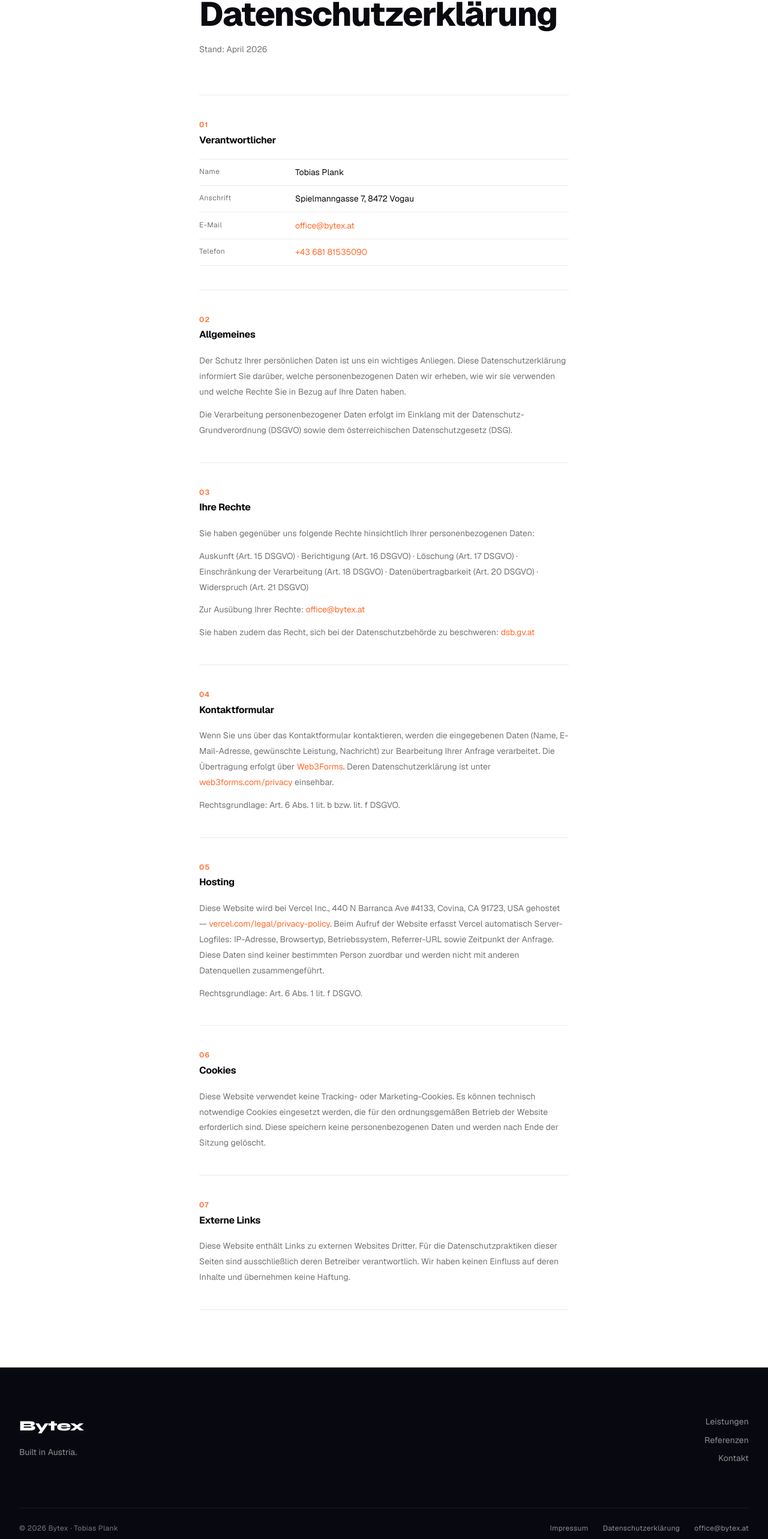
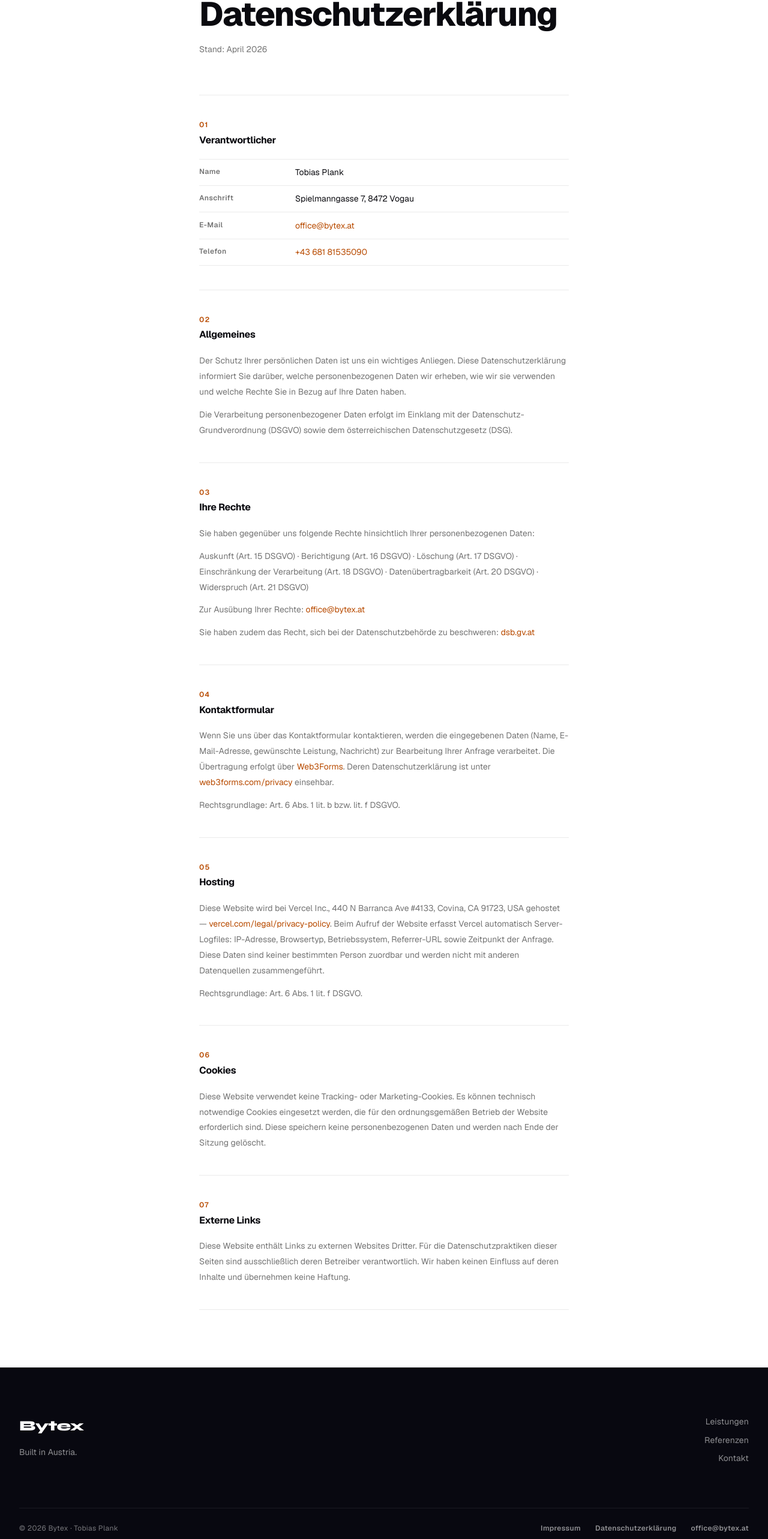
Before and after one commit to platob23/bytex-website, a Next.js app: page /de/datenschutz in a window 1280 px wide. Shown: the part 225-2791 px from the top of the page at 60% size. Built offline with nearby package versions, Linux system fonts and the light colour scheme.

Commit message:
fix(a11y): darken accent-text and error tokens for WCAG AA

```diff
--- a/app/globals.css
+++ b/app/globals.css
@@ -10,7 +10,7 @@
   --accent-from:   #FF6B2C;
   --accent-to:     #FF9500;
   --accent:        #FF6B2C;
-  --accent-text:   #C05000;
+  --accent-text:   #B84B00;
   --border-accent: rgba(255, 107, 44, 0.25);
 
   /* Text */
@@ -22,7 +22,7 @@
 
   /* Semantic */
   --success:       #00A876;
-  --error:         #E53935;
+  --error:         #D63434;
 
   /* Typography — families */
   --font-display-family: var(--font-display), sans-serif;
@@ -222,7 +222,7 @@
 }
 
 .project-row:hover .project-number {
-  color: var(--accent);
+  color: var(--accent-text);
 }
 
 .project-name {
@@ -236,7 +236,7 @@
 }
 
 .project-row:hover .project-name {
-  color: var(--accent);
+  color: var(--accent-text);
 }
 
 .project-description {
@@ -292,7 +292,7 @@
 }
 
 .project-row:hover .project-link {
-  color: var(--accent);
+  color: var(--accent-text);
   gap: 0.7rem;
 }
 
@@ -398,6 +398,7 @@
 
 .footer-email {
   font-size: var(--text-xs);
+  font-weight: var(--weight-semibold);
   color: var(--on-dark-muted);
   text-decoration: none;
   letter-spacing: 0.03em;
@@ -468,6 +469,7 @@
 
 .contact-field-error {
   font-size: var(--text-xs);
+  font-weight: var(--weight-semibold);
   color: var(--error);
   margin-top: 0.35rem;
   letter-spacing: 0.02em;
@@ -552,7 +554,7 @@
   display: block;
   font-size: var(--text-xs);
   font-weight: var(--weight-semibold);
-  color: var(--accent);
+  color: var(--accent-text);
   letter-spacing: 0.1em;
   margin-bottom: 0.4rem;
 }
@@ -584,6 +586,7 @@
 
 .legal-dt {
   font-size: var(--text-xs);
+  font-weight: var(--weight-semibold);
   letter-spacing: 0.04em;
   color: var(--text-muted);
   padding: 0.7rem 0;
@@ -603,7 +606,7 @@
 }
 
 .legal-link {
-  color: var(--accent);
+  color: var(--accent-text);
   text-decoration: none;
 }
 
@@ -643,7 +646,7 @@
 }
 
 .faq-trigger:hover .faq-question {
-  color: var(--accent);
+  color: var(--accent-text);
 }
 
 .faq-icon {
```
